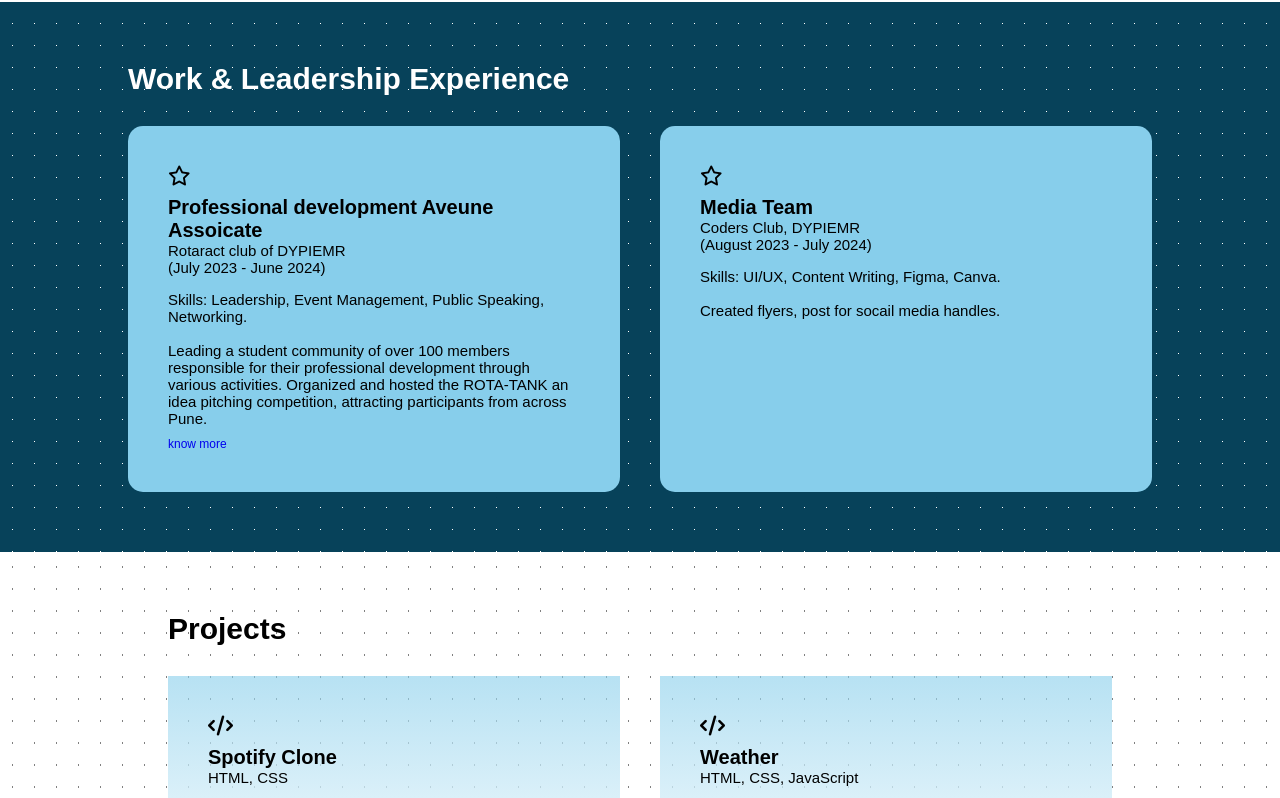
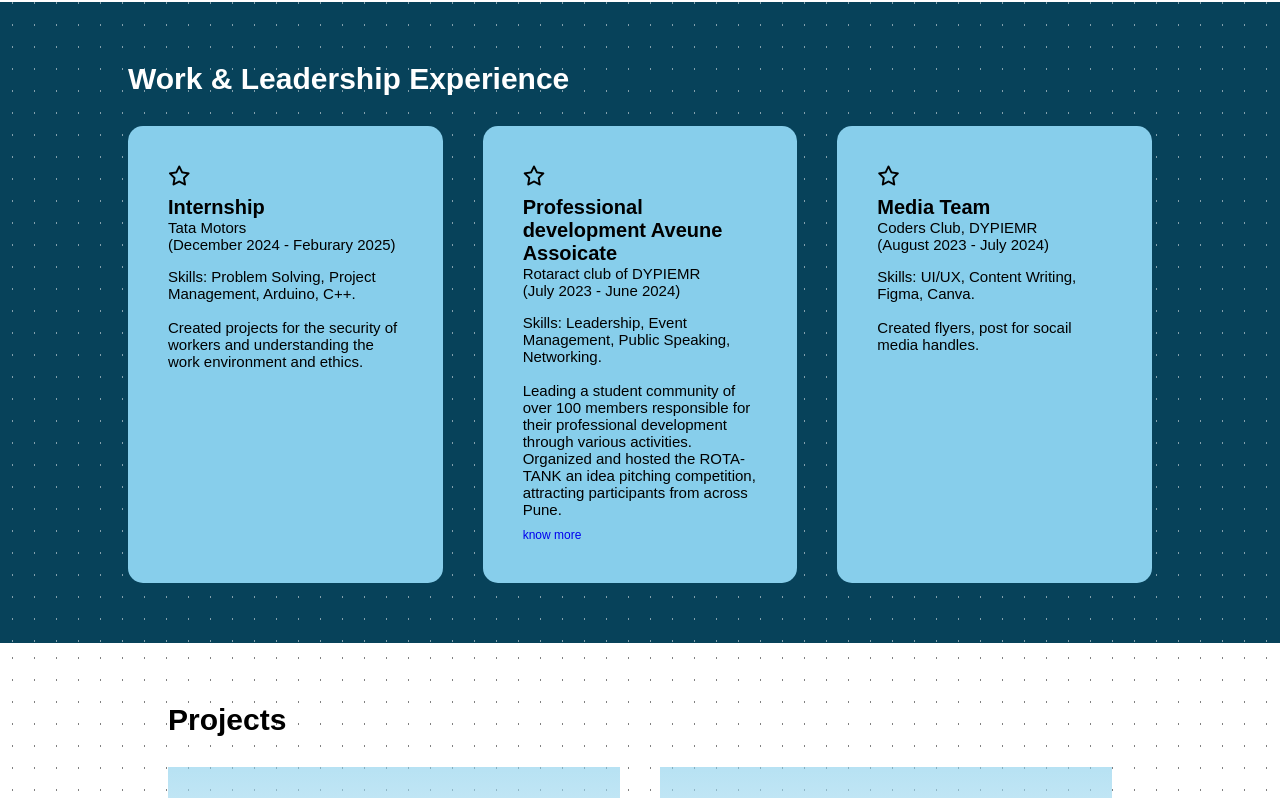
Before and after one commit to shreyap170/Portfolio-, a plain HTML site: page index.html in a window 1280 px wide. Shown: the part 1138-1936 px from the top of the page. Drawn offline with Linux system fonts and the light colour scheme.

Commit message:
Update index.html

```diff
--- a/index.html
+++ b/index.html
@@ -42,7 +42,7 @@
                 <div class="about-col-1">
                     <h1 class="subtitle">About Me</h1>
                     <p>My name is Shreya Pachghare and I am currently in my pre-final year of pursuing a Bachelor's degree in Engineering. I am particularly enthusiastic about web designing and web development. <br>
-                        I have gained hands-on experience with several programming languages such as Python, C++, and C. However, I find myself most comfortable using C++ and Python. When it comes to problem-solving with data structures and algorithms, I prefer using C++. I frequently solve problems on platform like leetcode. In addition, I enjoy using MERN Stack which has resulted in the creation of numerous small project. <br>
+                        I have gained hands-on experience with several programming languages such as Python, C++, and C. However, I find myself most comfortable using C++ and Python. When it comes to problem-solving with data structures and algorithms, I prefer using C++. I frequently solve problems on platform like leetcode. In addition, I enjoy doing web development and UI/UX which has resulted in the creation of numerous small project. <br>
                         <i class="fa-regular fa-star"></i>
                             I am an enthusiastic individual with a relentless drive to continually enhance my skills. Embracing novelty and staying abreast of new technologies are passions of mine. I invite you to explore my website to gain a deeper understanding of who I am and my commitment to constant learning and growth.
                         <i class="fa-regular fa-star"></i>
@@ -128,6 +128,20 @@
             <h1 class="subtitle">Work & Leadership Experience</h1>
 
             <div class="explist">
+
+                 <div>
+                    <i class="fa-regular fa-star"></i>
+                    <h1>
+                        Internship
+                    </h1>
+                    <h2>Tata Motors <br> (December 2024 - Feburary 2025) </h2>
+                    <p>
+                        Skills: Problem Solving, Project Management, Arduino, C++.
+                        <br> <br>
+                        Created projects for the security of workers and understanding the work environment and ethics.
+                    </p>
+
+                </div>
 
                 <div>
                     <i class="fa-regular fa-star"></i>
```
